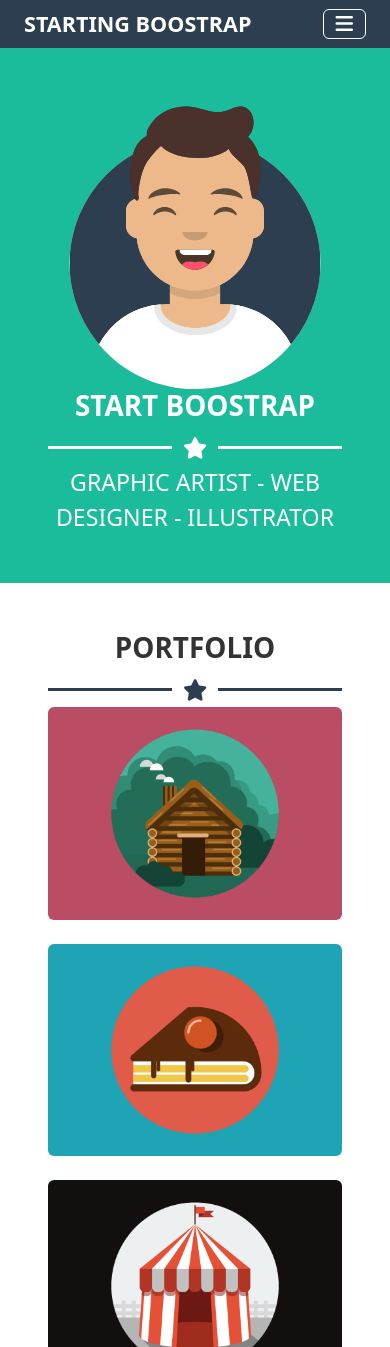
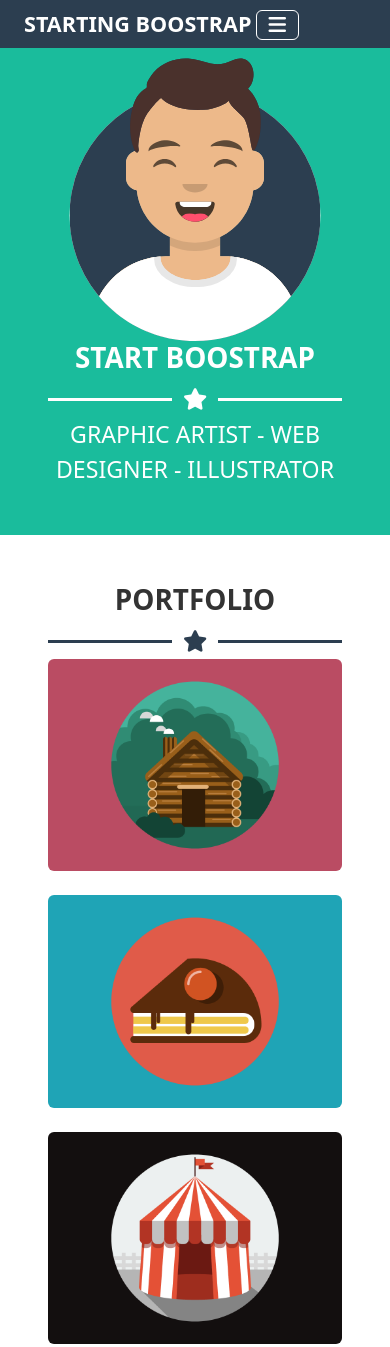
Before and after one commit to GiuseppeIndomenico/html-css-bootstrap-freelancer, a plain HTML site: page index.html in a window 390 px wide. Shown: the top 1347 px of the page. Drawn offline with nearby package versions, Linux system fonts and the light colour scheme.

Commit message:
fixed-navbar

```diff
--- a/css/style.css
+++ b/css/style.css
@@ -7,14 +7,6 @@
     --black: #333333;
 
 }
-
-/*<i class="fa-solid fa-star"></i>
-
-<i class="fa-brands fa-facebook-f"></i>
-<i class="fa-brands fa-google-plus-g"></i>
-<i class="fa-brands fa-twitter"></i>
-<i class="fa-brands fa-linkedin-in"></i>
-*/
 
 body {
     color: var(--white);
@@ -26,7 +18,7 @@ a {
 }
 
 
-header {
+header nav {
     background-color: var(--dark-gray);
 }
 
@@ -85,3 +77,23 @@ hr{
 .gi-green{
     color: var(--aqua);
 }
+
+.img-container:after{
+    content: "+";
+    display: flex;
+    justify-content: center;
+    align-items: center;
+    position: absolute;
+    top: 0;
+    right:0;
+    left: 0;
+    bottom: 0;
+    color: var(--white);
+    font-size: 56px;
+    background-color: var(--aqua);
+    opacity: 0;
+}
+
+.img-container:hover:after{
+    opacity: 0.7;
+}
--- a/index.html
+++ b/index.html
@@ -16,9 +16,12 @@
 <body>
 
     <header>
+
+        <nav class="navbar navbar-expand-lg fixed-top ">
             <div class="container">
-            <nav class="navbar navbar-expand-lg">
-                <div class="container-fluid">
+
+
+                <div class="container">
                     <a href="#" class="text-uppercase fw-bold fs-4">starting boostrap</a>
                     <button class="navbar-toggler text-white border-white " type="button" data-bs-toggle="collapse"
                         data-bs-target="#navbarSupportedContent" aria-controls="navbarSupportedContent"
@@ -27,7 +30,7 @@
                         <i class="fa-solid fa-bars"></i>
                 </div>
                 <div class="collapse navbar-collapse" id="navbarSupportedContent">
-                    <ul class="navbar-nav me-auto mb-2 mb-lg-0 fs-5">
+                    <ul class="navbar-nav ms-auto mb-2 mb-lg-0 fs-5">
                         <li class="nav-item">
                             <a class="nav-link active text-white" aria-current="page" href="#">Portfolio</a>
                         </li>
@@ -39,12 +42,15 @@
                                 aria-expanded="false">
                                 Contact
                             </a>
+                        </li>
+                    </ul>
 
-                    </ul>
-                    </li>
+                </div>
+
+            </div>
 
         </nav>
-        </div>
+
 
     </header>
 
@@ -88,24 +94,42 @@
 
                 </div>
                 <div class="row g-4">
-                    <div class="col-12 col-md-6 col-lg-4 mx-auto">
+                    <div class="col-12 col-md-6 col-lg-4 mx-auto position-relative">
+                        <div class="img-container">
+
                             <img class="rounded mx-auto d-block img-fluid" src="./img/cabin.png" alt="">
                         </div>
+                    </div>
 
-                    <div class="col-12 col-md-6 col-lg-4 mx-auto">
+                    <div class="col-12 col-md-6 col-lg-4 mx-auto position-relative">
+                        <div class="img-container">
+
                             <img class="rounded mx-auto d-block img-fluid" src="./img/cake.png" alt="">
                         </div>
-                    <div class="col-12 col-md-6 col-lg-4 mx-auto">
+                    </div>
+                    <div class="col-12 col-md-6 col-lg-4 mx-auto position-relative">
+                        <div class="img-container">
+
                             <img class="rounded mx-auto d-block img-fluid" src="./img/circus.png" alt="">
                         </div>
-                    <div class="col-12 col-md-6 col-lg-4 mx-auto">
+                    </div>
+                    <div class="col-12 col-md-6 col-lg-4 mx-auto position-relative">
+                        <div class="img-container">
+
                             <img class="rounded mx-auto d-block img-fluid" src="./img/game.png" alt="">
                         </div>
-                    <div class="col-12 col-md-6 col-lg-4 mx-auto">
+                    </div>
+                    <div class="col-12 col-md-6 col-lg-4 mx-auto position-relative">
+                        <div class="img-container">
+
                             <img class="rounded mx-auto d-block img-fluid" src="./img/safe.png" alt="">
                         </div>
-                    <div class="col-12 col-md-6 col-lg-4 mx-auto">
+                    </div>
+                    <div class="col-12 col-md-6 col-lg-4 mx-auto position-relative">
+                        <div class="img-container">
+
                             <img class="rounded mx-auto d-block img-fluid" src="./img/submarine.png" alt="">
+                        </div>
                     </div>
 
 
@@ -196,7 +220,8 @@
 
                     <div class="col-12 col-md-4 text-center">
                         <h3 class="text-uppercase ">about freelancer</h3>
-                        <span class="text-center ">Freelance is a free to use, open source Boostrap theme created by <span class="gi-green">Start Boostrap</span>. </span>
+                        <span class="text-center ">Freelance is a free to use, open source Boostrap theme created by
+                            <span class="gi-green">Start Boostrap</span>. </span>
                     </div>
                 </div>
 
```
Lines whose indentation alone changed are shown as unchanged.
